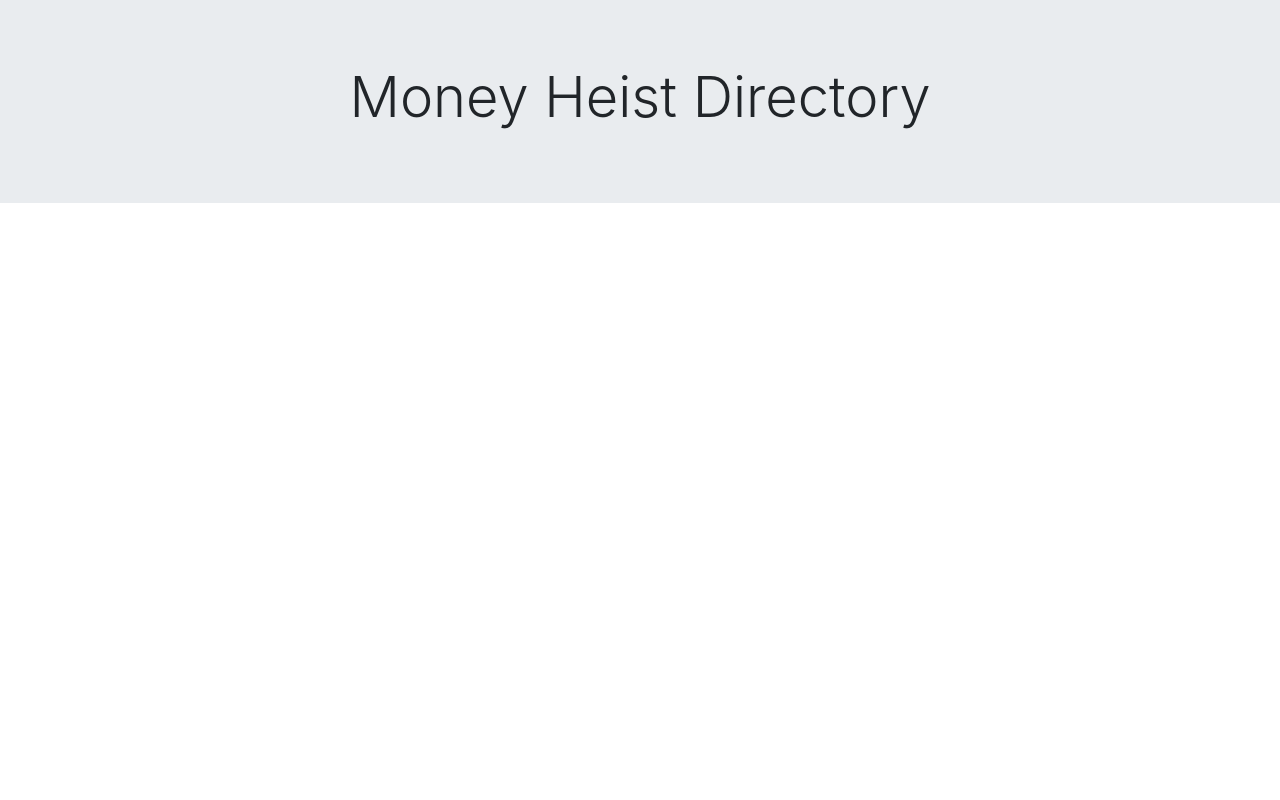
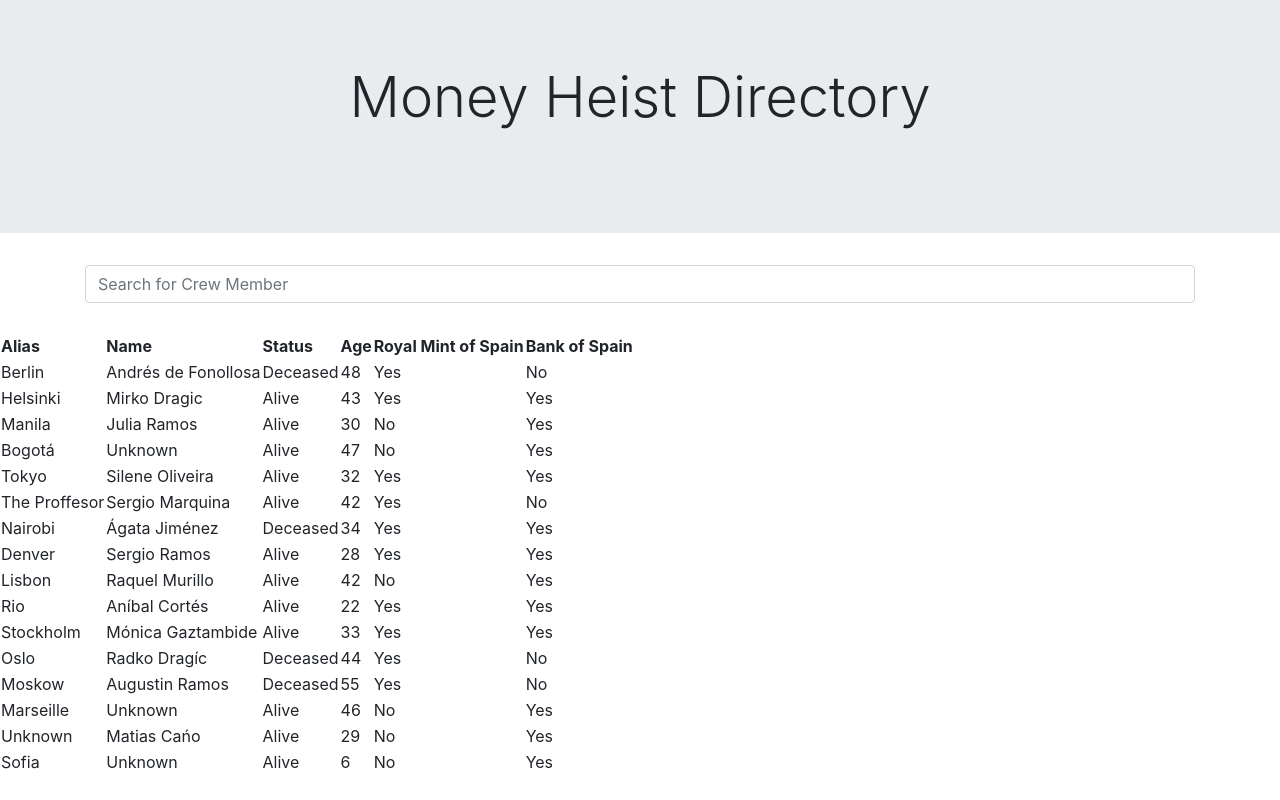
Before and after one commit to asharma1398/Money-Heist-Employee-Directory, a React (Create React App) app: page / in a window 1280 px wide. Built offline with nearby package versions, Linux system fonts and the light colour scheme.

Commit message:
component info added and linked to app.js

```diff
--- a/src/App.js
+++ b/src/App.js
@@ -3,16 +3,16 @@
 import Search from "./components/Search/search";
 import Table  from "./components/Table/table";
 import Wrapper from "./components/Wrapper/wrapper";
-// import robbersArr from "./robbers.json";
+import robbersArr from "./robbers.json";
 
 function App() {
   return (
     <>
       <Header />
-      {/* <Wrapper>
+      <Wrapper>
         <Search />
         <Table />
-      </Wrapper> */}
+      </Wrapper>
     </>
   )
 }
--- /dev/null
+++ b/src/components/RobberData/robberData.js
@@ -0,0 +1,17 @@
+import React from 'react';
+import "./robberData.css";
+
+function RobberData(props) {
+    return (
+        <tr>
+            <td>{props.alias}</td>
+            <td>{props.name}</td>
+            <td>{props.status}</td>
+            <td>{props.age}</td>
+            <td>{props.mint}</td>
+            <td>{props.bank}</td>
+        </tr>
+    )
+}
+
+export default RobberData;
--- a/src/components/Search/search.css
+++ b/src/components/Search/search.css
@@ -0,0 +1,3 @@
+.container {
+    margin-bottom: 30px;
+}
--- a/src/components/Search/search.js
+++ b/src/components/Search/search.js
@@ -0,0 +1,17 @@
+import React from "react";
+import "./search.css";
+
+function Search(props) {
+    return (
+        <div class="container">
+            <input
+            class="form-control" t
+            ype="text"
+            placeholder="Search for Crew Member"
+            aria-label="Search"
+            onChange={props.handleSearch}/>
+        </div>
+    )
+}
+
+export default Search;
--- a/src/components/Table/Table.js
+++ b/src/components/Table/Table.js
@@ -0,0 +1,37 @@
+import React from 'react';
+import "./table.css";
+import RobberData from "../RobberData/robberData"
+import robberArr from "../../robbers.json";
+
+function Table(props) {
+    return (
+        <table>
+
+            <thead>
+                <tr>
+                    <th scope="col">Alias</th>
+                    <th scope="col">Name</th>
+                    <th scope="col">Status</th>
+                    <th scope="col">Age</th>
+                    <th scope="col">Royal Mint of Spain</th>
+                    <th scope="col">Bank of Spain</th>
+                </tr>
+            </thead>
+
+            <tbody>
+                {robberArr.map(robber =>
+                    <RobberData
+                        id = {robber.id}
+                        alias={robber.alias}
+                        name={robber.name}
+                        status={robber.status}
+                        age={robber.age}
+                        mint={robber.mint}
+                        bank={robber.bank}/>)}
+            </tbody>
+
+        </table>
+    )
+}
+
+export default Table;
```
Also changed, not shown: src/components/Robber/robber.js (deleted), src/components/RobberData/robberData.css (added).
